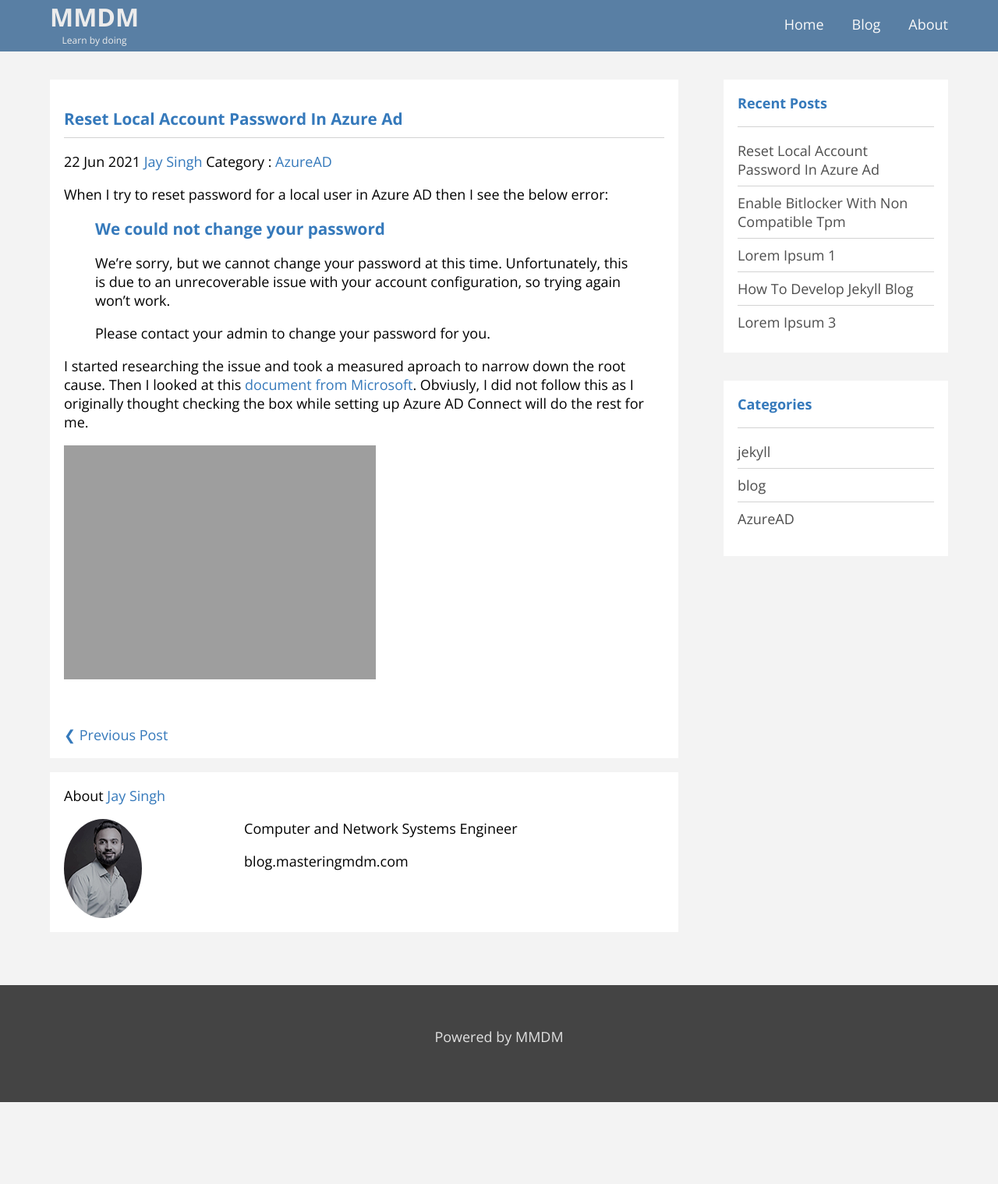
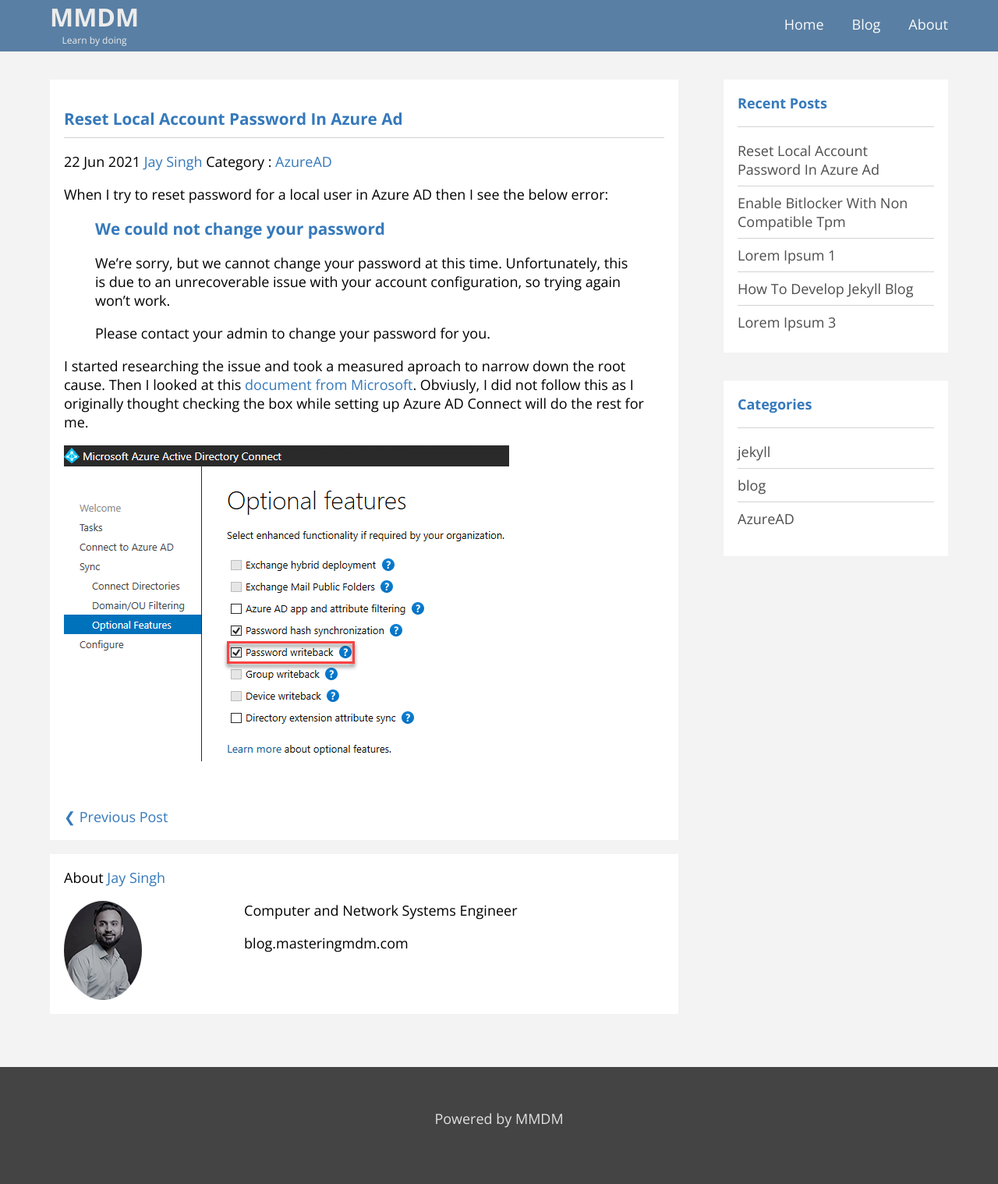
Before and after one commit to jays1ngh/jays1ngh.github.io, a Jekyll site: the page built from _posts/2021-06-22-reset-local-account-password-in-azure-ad.md, in a window 1280 px wide. Shown: the whole page at 78% size. Built offline with Jekyll 4.4.1, drawn with Linux system fonts in a browser that asks for light colours; comment, search, counter and statistics services are not loaded; before the commit the page ends 1413 px from its top, so only the background shows below that.

Commit message:
Update 2021-06-22-reset-local-account-password-in-azure-ad.md

```diff
--- a/_posts/2021-06-22-reset-local-account-password-in-azure-ad.md
+++ b/_posts/2021-06-22-reset-local-account-password-in-azure-ad.md
@@ -15,4 +15,4 @@
 
 I started researching the issue and took a measured aproach to narrow down the root cause. Then I looked at this [document from Microsoft](https://docs.microsoft.com/en-us/azure/active-directory/authentication/tutorial-enable-sspr-writeback). Obviusly, I did not follow this as I originally thought checking the box while setting up Azure AD Connect will do the rest for me.
 
-![Azure AD Password Writeback Check Box]('/assets/img/2021-06-22-reset-local-account-password-in-azure-ad/Azure AD Password Writeback Check Box.png')
+![Azure AD Password Writeback Check Box](/assets/img/posts/Azure AD Password Writeback Check Box.png)
```
